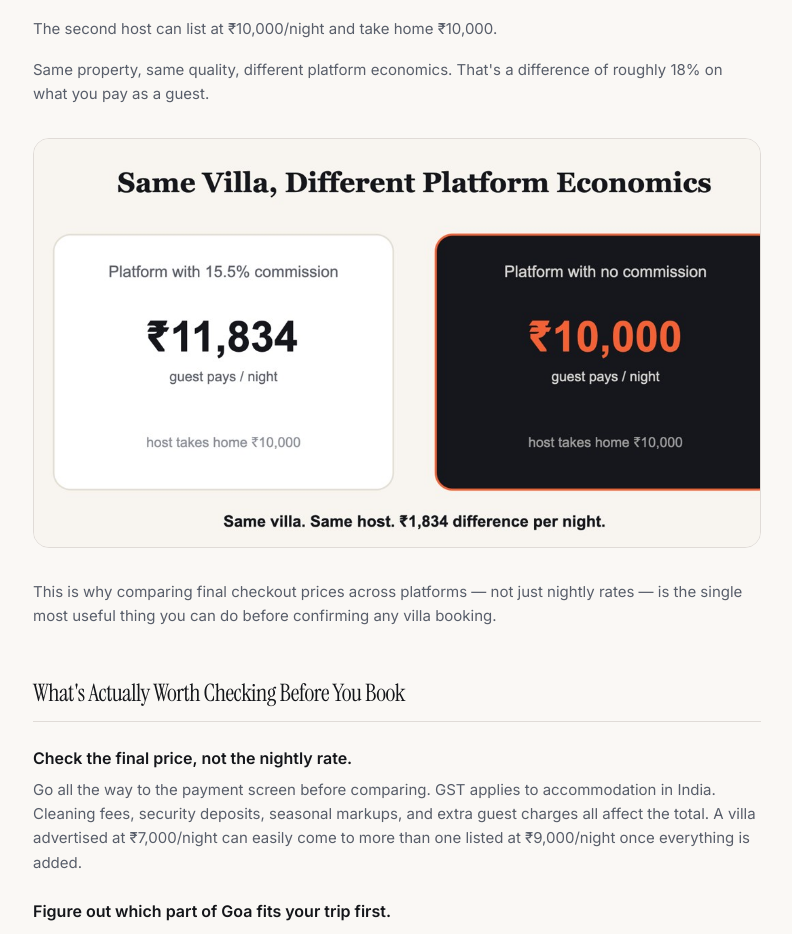
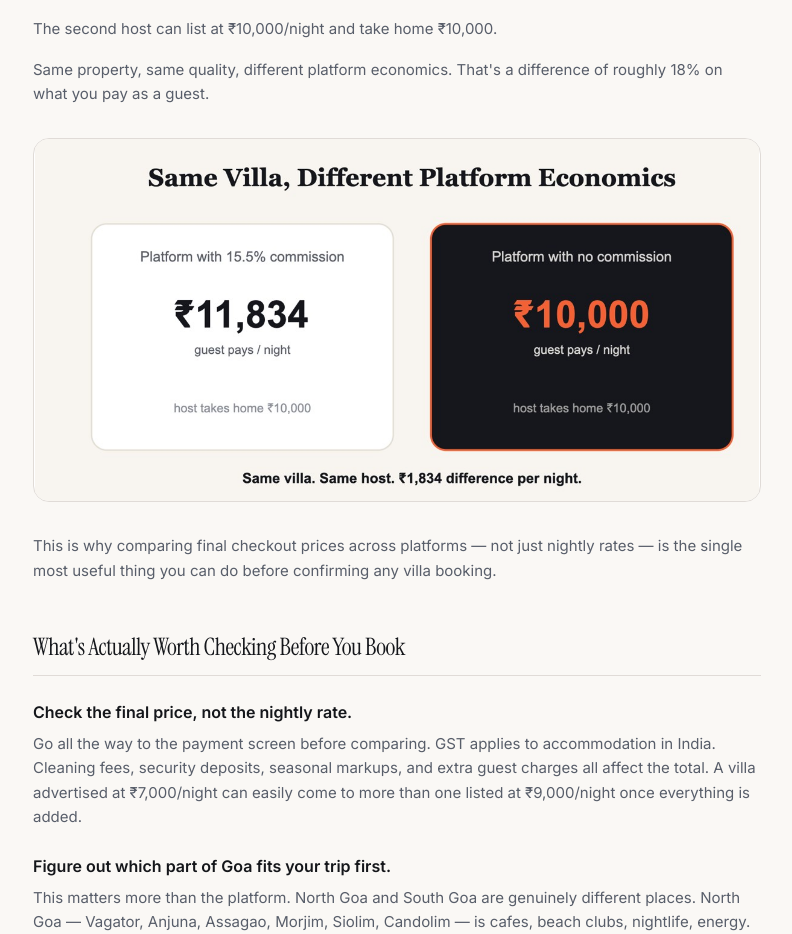
Before and after one commit to wayzyy-project/wayzyy-site, a React (Vite) app: page /blog/best-airbnb-alternatives-goa in a window 1280 px wide. Shown: the part 5481-6415 px from the top of the page, without its empty margins (243-1035 px from the left). Built offline with nearby package versions, Linux system fonts and the light colour scheme.

Commit message:
Fix cropped price-comparison graphic in blog post
The image is 2:1 but was forced into a 16:9 aspect-video crop,
chopping ~67px off each side. Match the container aspect ratio to
the actual image and use object-contain instead of object-cover.

Co-Authored-By: Claude Sonnet 5 <noreply@anthropic.com>

```diff
--- a/src/pages/blog/BestAirbnbAlternativesGoa.tsx
+++ b/src/pages/blog/BestAirbnbAlternativesGoa.tsx
@@ -255,7 +255,7 @@ export default function BestAirbnbAlternativesGoa() {
       <img
         src="/blog/goa-villa-platform-fee-price-difference-comparison.jpg"
         alt="Price difference between commission and no-commission villa booking platforms in Goa"
-        className="w-full aspect-video object-cover rounded-2xl border border-border my-8"
+        className="w-full aspect-[2/1] object-contain rounded-2xl border border-border bg-card my-8"
         loading="lazy"
       />
 
```
